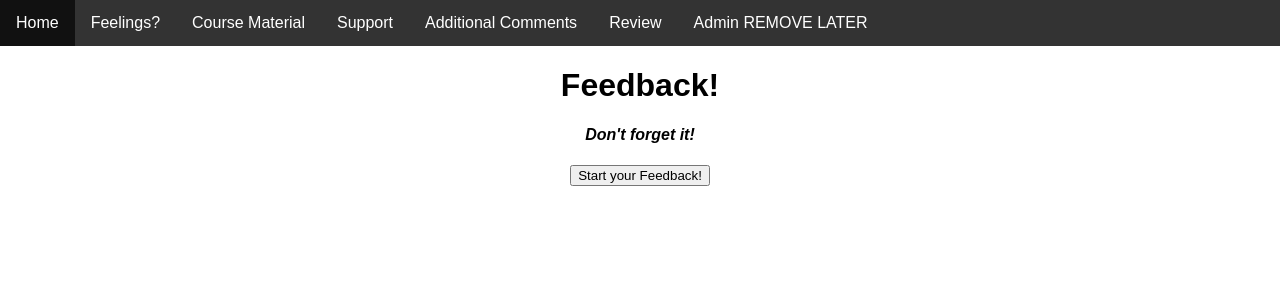
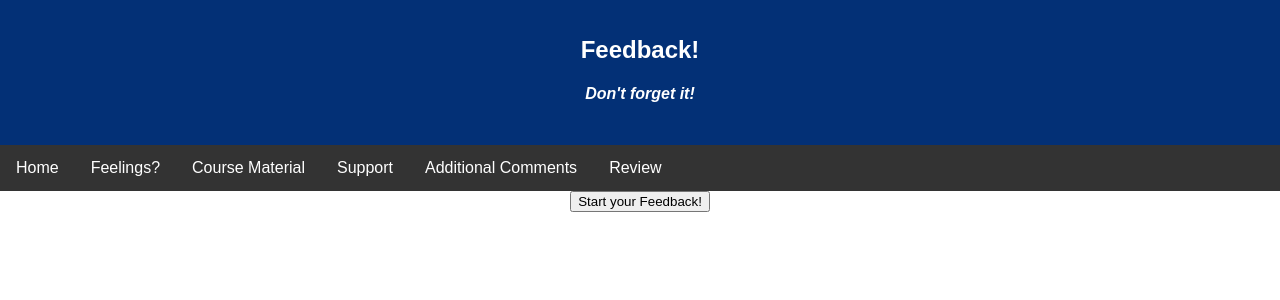
Before and after one commit to Benstraum/redux-feedback-loop, a React (Create React App) app: page / in a window 1280 px wide. Shown: the top 300 px of the page. Built offline with nearby package versions, Linux system fonts and the light colour scheme.

Commit message:
I think base is complete

```diff
--- a/src/components/App/App.js
+++ b/src/components/App/App.js
@@ -22,7 +22,12 @@ class App extends Component {
   render() {
     return (
       <div className="App">
+        <header className="App-header">
+            <h1 className="App-title">Feedback!</h1>
+            <h4><i>Don't forget it!</i></h4>
+          </header>
             <Router>
+
         <ol className="nav">
 
               <li >
@@ -43,9 +48,6 @@ class App extends Component {
               <li >
                 <Link to="/Review">Review</Link>
               </li>
-              <li >
-                <Link to="/Admin">Admin REMOVE LATER</Link>
-              </li>
             </ol>
         {/* will need to add more routes for each new component */}
         <Route exact path="/" component={HomePage}/>
--- a/src/components/HomePage/HomePage.js
+++ b/src/components/HomePage/HomePage.js
@@ -8,11 +8,9 @@ class HomePage extends Component{
     render(){
         return(
             <div>
-            <header className="Home-header">
-            <h1 className="Home-title">Feedback!</h1>
-            <h4><i>Don't forget it!</i></h4>
+
             <button onClick={this.onNextClick}>Start your Feedback!</button>
-          </header>
+
           <br/>
           </div>
         )
```
